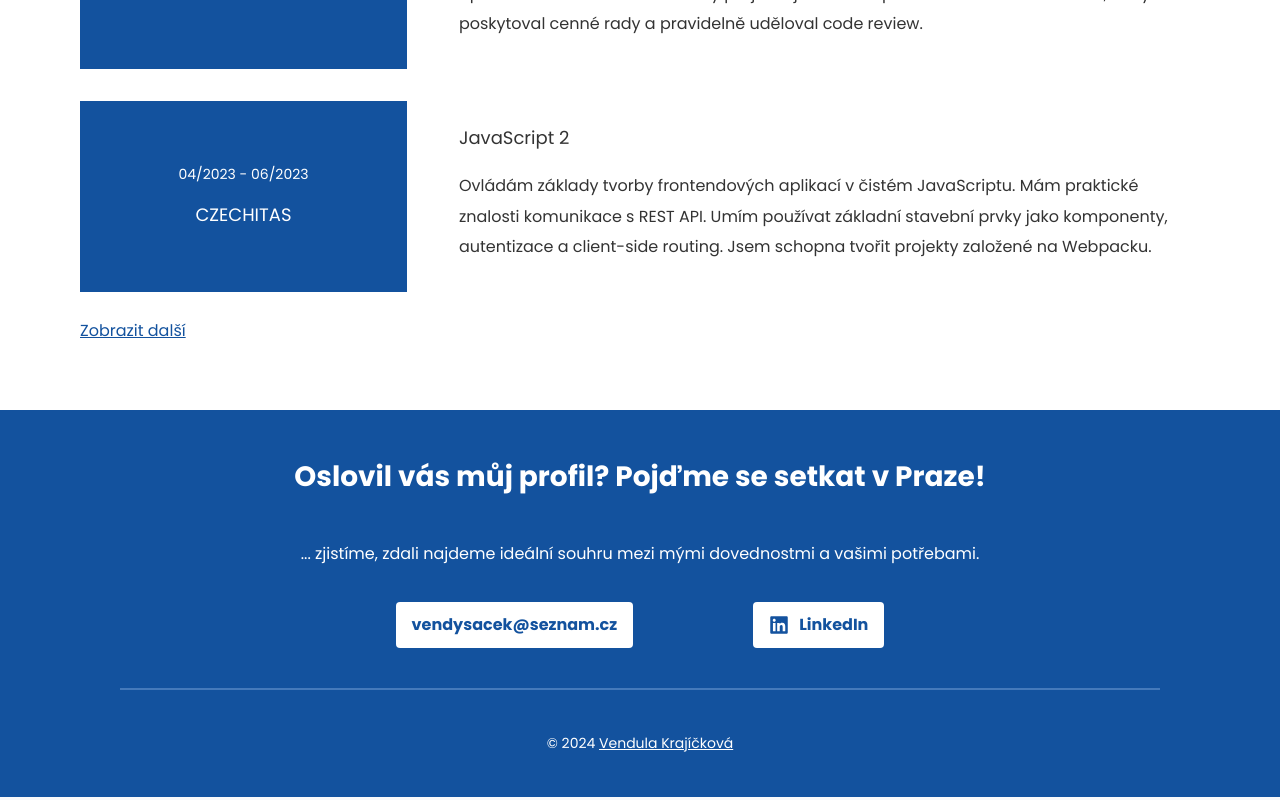
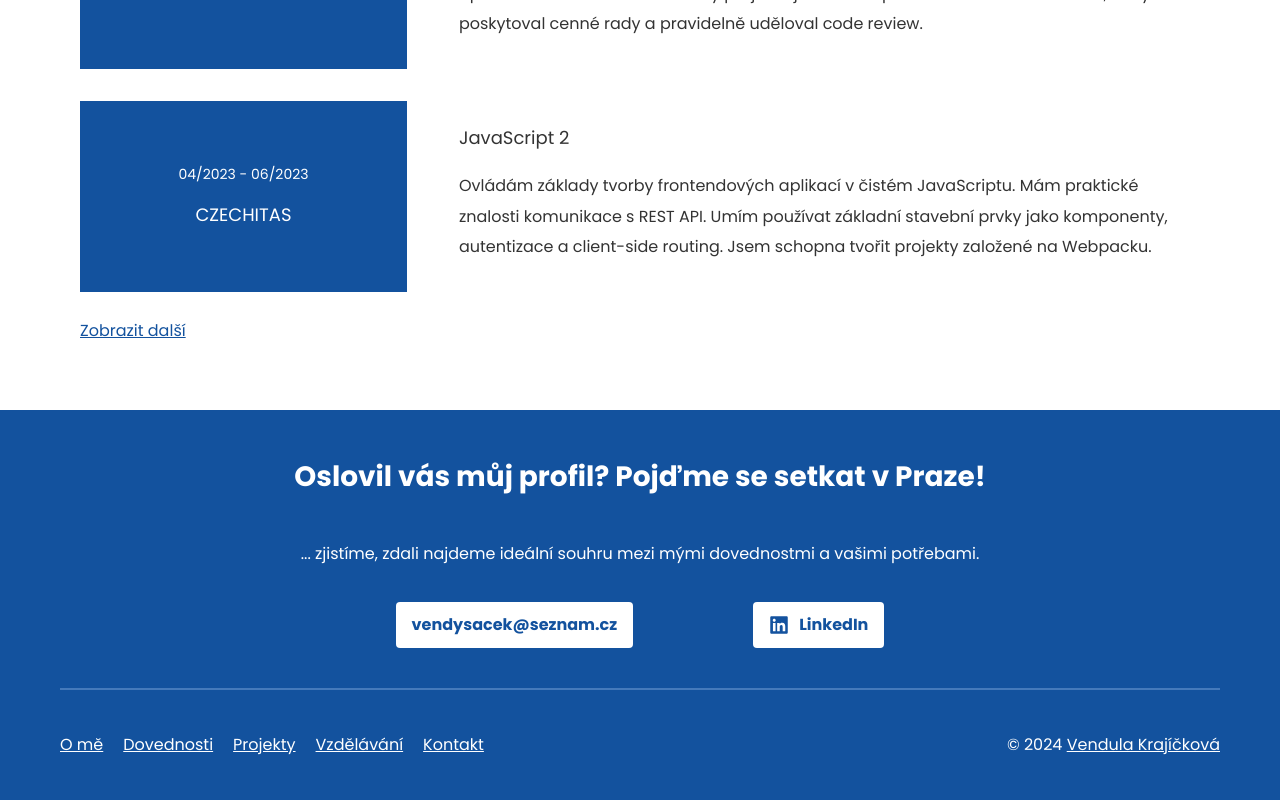
Before and after one commit to wendykr/MY-SITE, a React (Vite) app: page / in a window 1280 px wide. Shown: the part 5721-6521 px from the top of the page. Built offline with nearby package versions, Linux system fonts and the light colour scheme.

Commit message:
add nav-link on the footer

```diff
--- a/src/components/Contact/Contact.scss
+++ b/src/components/Contact/Contact.scss
@@ -13,7 +13,7 @@
     justify-content: center;
     gap: 20px;
 
-    @media (min-width: 640px) {
+    @media (min-width: 580px) {
       flex-direction: row;
       gap: 120px;
     }
--- a/src/components/Footer/Footer.jsx
+++ b/src/components/Footer/Footer.jsx
@@ -1,15 +1,43 @@
+import './Footer.scss';
+import { Link, NavLink } from 'react-router-dom';
+import { linkMenuData } from '../../constants/linkMenu';
+import { scroller } from 'react-scroll';
 import { Contact } from '../Contact/Contact';
-import './Footer.scss';
-import { NavLink } from 'react-router-dom';
 
 export const Footer = () => {
+  const handleClick = (to) => {
+    scroller.scrollTo(to, {
+      spy: true,
+      smooth: true,
+      offset: 0,
+      duration: 1000,
+    });
+  };
+
   return (
     <footer id="contact" className="footer">
       <Contact />
       <hr className="footer__line" />
       <div className="footer__content">
-        <p className="footer__text">© 2024 <NavLink target="_blank" to="https://github.com/wendykr/" className="footer__link">Vendula Krajíčková</NavLink></p>
+        <p className="footer__navigation">
+          {linkMenuData.map((link) => (
+            <Link
+              key={link.id}
+              className="footer__navigation--link"
+              to={`#${link.url}`}
+              onClick={() => handleClick(link.url)}
+            >
+              {link.name}
+            </Link>
+          ))}
+        </p>
+        <p className="footer__text">
+          © 2024{' '}
+          <NavLink target="_blank" to="https://github.com/wendykr/" className="footer__link">
+            Vendula Krajíčková
+          </NavLink>
+        </p>
       </div>
-  </footer>
-  )
-}
+    </footer>
+  );
+};
--- a/src/components/Footer/Footer.scss
+++ b/src/components/Footer/Footer.scss
@@ -4,6 +4,14 @@
   width: 100%;
   background-color: #13529e;
   color: #ffffff;
+
+  @media (min-width: 640px) {
+    padding: 40px 60px;
+  }
+
+  @media (min-width: 1440px) {
+    padding: 40px;
+  }
 
   &__content {
     margin: 0 auto;
@@ -12,17 +20,19 @@
       max-width: 540px;
     }
 
-    @media (min-width: 768px) {
+    @media (min-width: 780px) {
       max-width: 960px;
+      display: flex;
+      flex-direction: row;
+      justify-content: space-between;
     }
 
     @media (min-width: 1024px) {
-      max-width: 1440px;
+      max-width: 1360px;
     }
   }
 
   &__text {
-    font-size: 14px;
     text-align: center;
   }
 
@@ -37,8 +47,28 @@
   }
 
   &__line {
-    margin: 40px 80px;
+    margin: 40px auto;
     border: 1px solid rgba(187, 214, 253, 0.3);
-    max-width: 1440px;
+    max-width: 1280px;
+
+    @media (min-width: 1440px) {
+      display: flex;
+      flex-direction: row;
+      max-width: 1360px;
+    }
+  }
+
+  &__navigation {
+    display: none;
+
+    @media (min-width: 780px) {
+      display: flex;
+      flex-direction: row;
+      gap: 20px;
+    }
+
+    &--link {
+      color: #ffffff;
+    }
   }
 }
--- a/src/components/NavigationItem/NavigationItem.jsx
+++ b/src/components/NavigationItem/NavigationItem.jsx
@@ -17,7 +17,6 @@ export const NavigationItem = ({ name, to }) => {
       duration: 1000,
     });
   };
-
 
   useEffect(() => {
     const { hash } = location;
```
